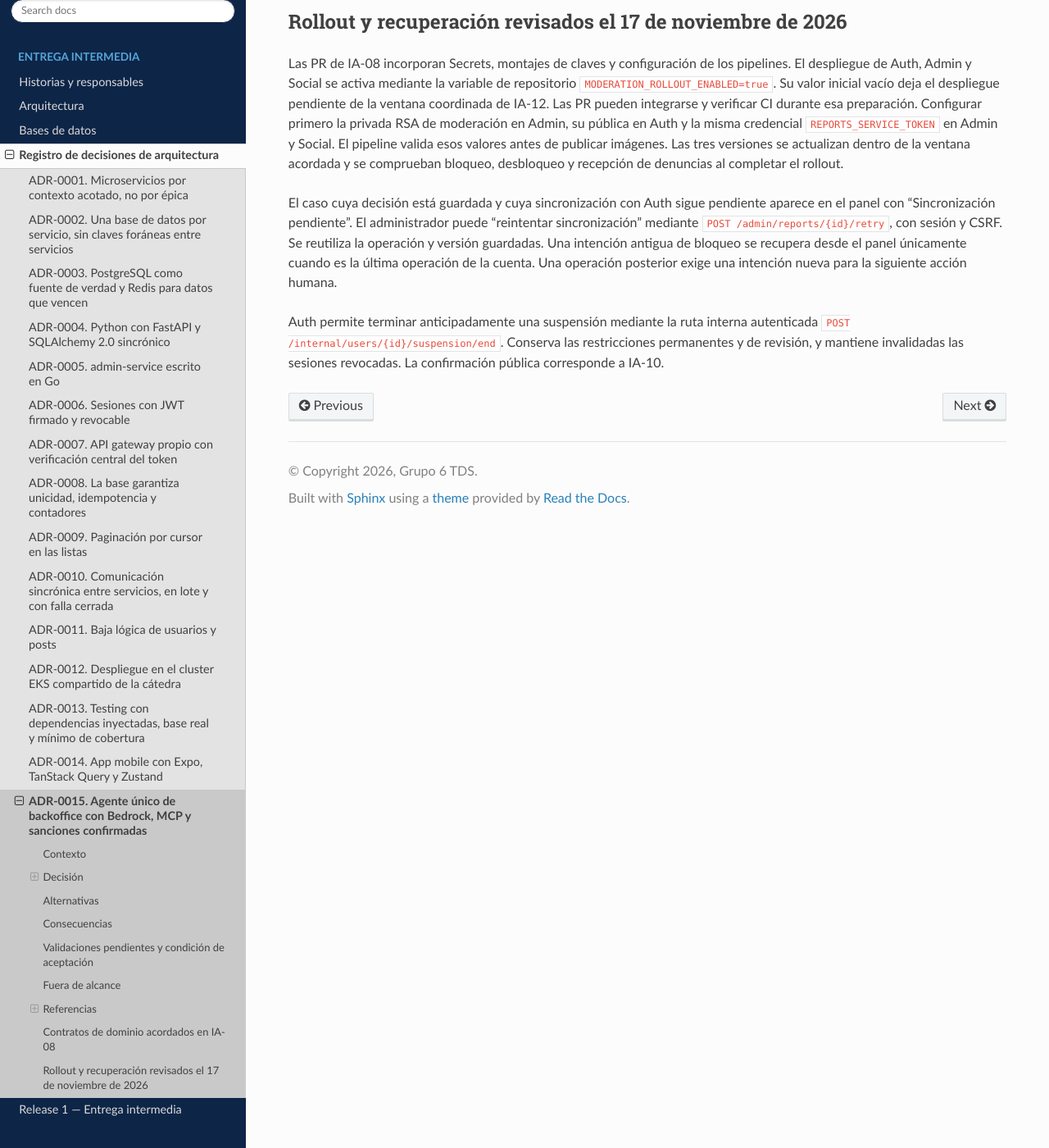
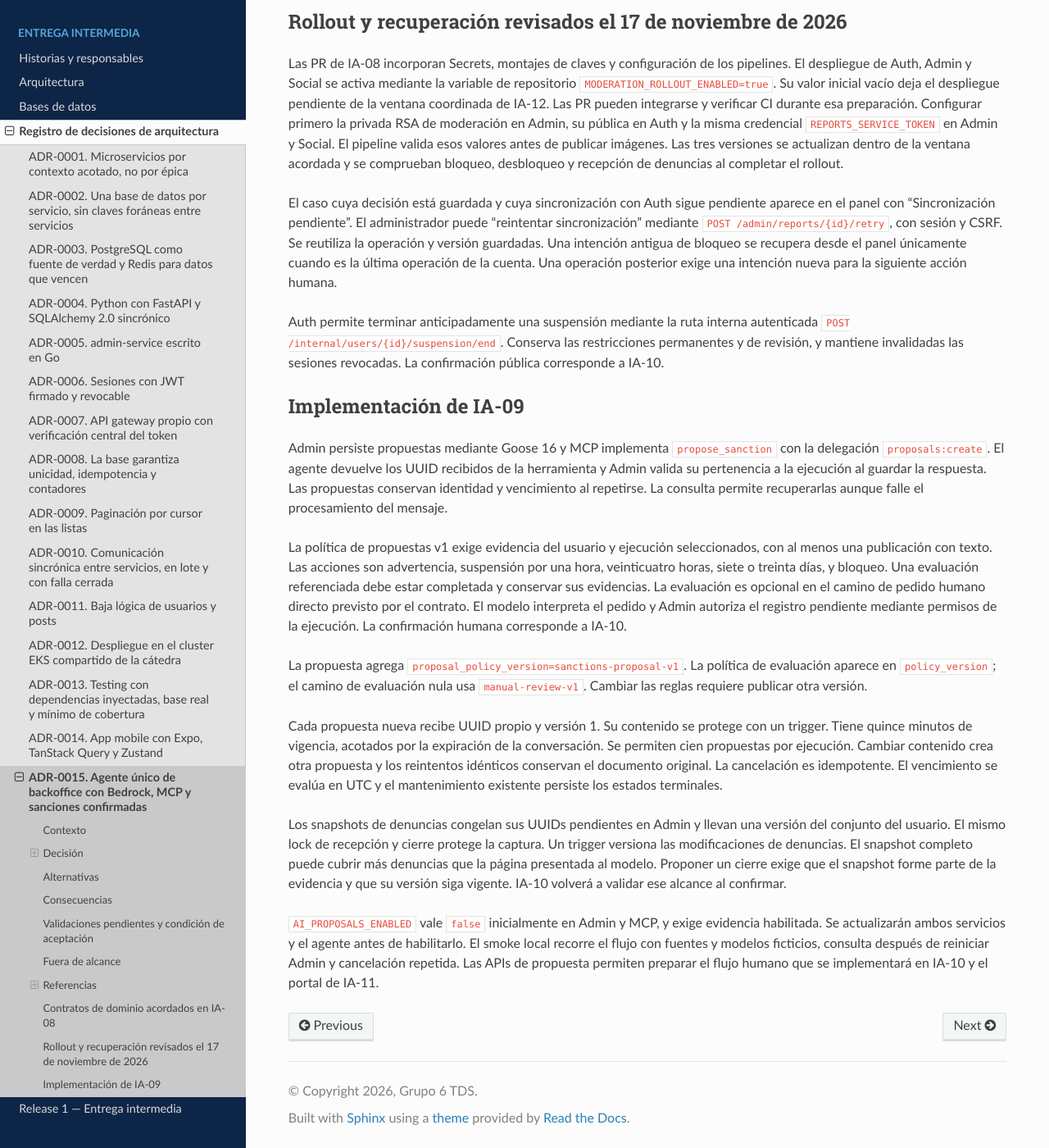
Before and after one commit to tds-g6-2s2026/udesa-x-docs, a Sphinx documentation site: the page built from docs/adr-0015.md, in a window 1280 px wide and 1400 px high, scrolled down 9889 px. Shown: the whole window at 82% size. Built offline with Sphinx 7.4.7 and the Read the Docs theme 3.1.0, drawn with Linux system fonts in a browser that asks for light colours.

Commit message:
docs(ai): specify immutable proposals and versioned report scope

```diff
--- a/docs/adr-0015.md
+++ b/docs/adr-0015.md
@@ -260,3 +260,44 @@ siguiente acción humana.
 Auth permite terminar anticipadamente una suspensión mediante la ruta interna autenticada
 `POST /internal/users/{id}/suspension/end`. Conserva las restricciones permanentes y de revisión,
 y mantiene invalidadas las sesiones revocadas. La confirmación pública corresponde a IA-10.
+
+
+## Implementación de IA-09
+
+Admin persiste propuestas mediante Goose 16 y MCP implementa `propose_sanction`
+con la delegación `proposals:create`. El agente devuelve los UUID recibidos de
+la herramienta y Admin valida su pertenencia a la ejecución al guardar la respuesta.
+Las propuestas conservan identidad y vencimiento al repetirse. La consulta permite
+recuperarlas aunque falle el procesamiento del mensaje.
+
+La política de propuestas v1 exige evidencia del usuario y ejecución seleccionados,
+con al menos una publicación con texto. Las acciones son advertencia, suspensión
+por una hora, veinticuatro horas, siete o treinta días, y bloqueo. Una evaluación
+referenciada debe estar completada y conservar sus evidencias. La evaluación es
+opcional en el camino de pedido humano directo previsto por el contrato. El modelo
+interpreta el pedido y Admin autoriza el registro pendiente mediante permisos de
+la ejecución. La confirmación humana corresponde a IA-10.
+
+La propuesta agrega `proposal_policy_version=sanctions-proposal-v1`. La política
+de evaluación aparece en `policy_version`; el camino de evaluación nula usa
+`manual-review-v1`. Cambiar las reglas requiere publicar otra versión.
+
+Cada propuesta nueva recibe UUID propio y versión 1. Su contenido se protege con
+un trigger. Tiene quince minutos de vigencia, acotados por la expiración de la
+conversación. Se permiten cien propuestas por ejecución. Cambiar contenido crea
+otra propuesta y los reintentos idénticos conservan el documento original.
+La cancelación es idempotente. El vencimiento se evalúa en UTC y el mantenimiento
+existente persiste los estados terminales.
+
+Los snapshots de denuncias congelan sus UUIDs pendientes en Admin y llevan una
+versión del conjunto del usuario. El mismo lock de recepción y cierre protege la
+captura. Un trigger versiona las modificaciones de denuncias. El snapshot completo
+puede cubrir más denuncias que la página presentada al modelo. Proponer un cierre
+exige que el snapshot forme parte de la evidencia y que su versión siga vigente.
+IA-10 volverá a validar ese alcance al confirmar.
+
+`AI_PROPOSALS_ENABLED` vale `false` inicialmente en Admin y MCP, y exige evidencia
+habilitada. Se actualizarán ambos servicios y el agente antes de habilitarlo. El
+smoke local recorre el flujo con fuentes y modelos ficticios, consulta después de
+reiniciar Admin y cancelación repetida. Las APIs de propuesta permiten preparar
+el flujo humano que se implementará en IA-10 y el portal de IA-11.
```
Also changed, not shown: docs/contratos-ia-backoffice.md (+38 -1 lines).
